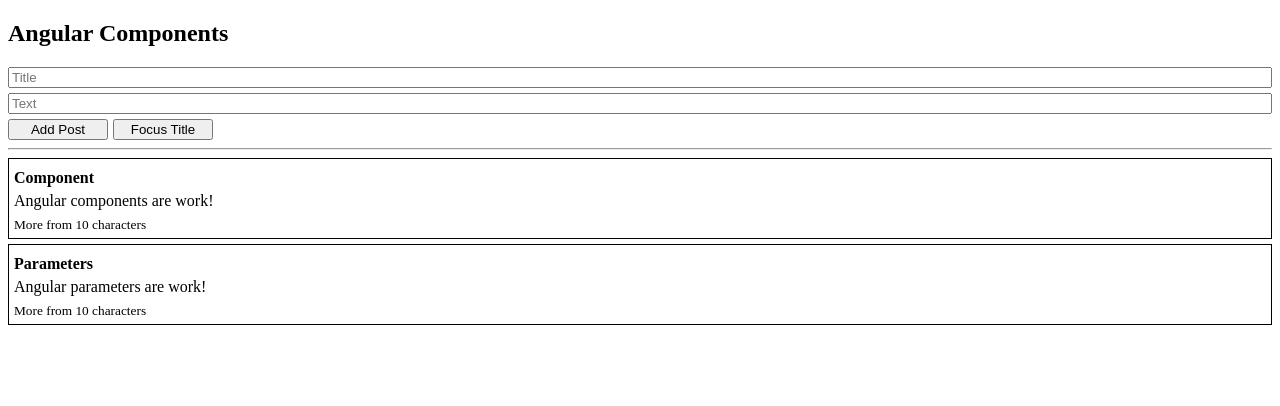
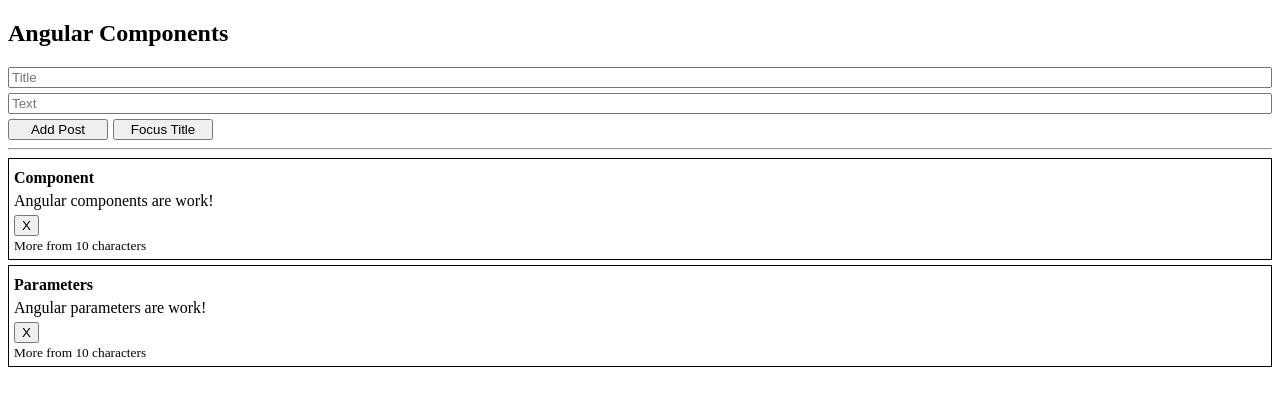
Before and after one commit to Mr-Dev-A13/angular, an Angular app in the folder learning/angular_9/components_in_detail/: page / in a window 1280 px wide. Shown: the top 406 px of the page. Built offline with nearby package versions, Linux system fonts and the light colour scheme.

Commit message:
feat(app): add live cycles of angular component

```diff
--- a/learning/angular_9/components_in_detail/src/app/app.component.html
+++ b/learning/angular_9/components_in_detail/src/app/app.component.html
@@ -9,6 +9,7 @@
     <app-post
       *ngFor="let p of posts"
       [post]="p"
+      (onRemovePost)="removePost($event)"
     >
       <div #postInfoRef>
         <small *ngIf="p.text.length > 10; else lessCharacters">More from 10 characters</small>
--- a/learning/angular_9/components_in_detail/src/app/app.component.ts
+++ b/learning/angular_9/components_in_detail/src/app/app.component.ts
@@ -36,4 +36,7 @@
     this.posts.unshift(post);
   }
 
+  removePost (id: number): void {
+    this.posts = this.posts.filter(post => post.id !== id);
+  }
 }
--- a/learning/angular_9/components_in_detail/src/app/post/post.component.html
+++ b/learning/angular_9/components_in_detail/src/app/post/post.component.html
@@ -3,5 +3,8 @@
   <p class="post-card_text">
     {{post?.text}}
   </p>
+  <button (click)="removePost()">
+    X
+  </button>
   <ng-content></ng-content>
 </div>
--- a/learning/angular_9/components_in_detail/src/app/post/post.component.ts
+++ b/learning/angular_9/components_in_detail/src/app/post/post.component.ts
@@ -1,4 +1,19 @@
-import { Component, ContentChild, ElementRef, Input, OnInit } from '@angular/core';
+import {
+  Component,
+  ContentChild,
+  ElementRef,
+  Input,
+  OnInit,
+  OnChanges,
+  DoCheck,
+  AfterContentInit,
+  AfterContentChecked,
+  AfterViewInit,
+  AfterViewChecked,
+  OnDestroy,
+  Output,
+  EventEmitter,
+} from '@angular/core';
 import { Post } from "../app.component";
 
 @Component({
@@ -8,13 +23,60 @@
   templateUrl: './post.component.html',
   styleUrl: './post.component.scss'
 })
-export class PostComponent implements OnInit {
+export class PostComponent implements
+  OnInit,
+  OnChanges,
+  DoCheck,
+  AfterContentInit,
+  AfterContentChecked,
+  AfterViewInit,
+  AfterViewChecked,
+  OnDestroy
+{
   @Input() post?: Post;
+  @Output() onRemovePost: EventEmitter<number> = new EventEmitter<number>();
   // Static default is false.
   @ContentChild("postInfoRef", {static: true}) postInfoRef?: ElementRef;
 
-  ngOnInit() {
-    // console.log(this.postInfoRef?.nativeElement)
+  removePost () {
+    this.onRemovePost.emit(this.post?.id as number);
   }
 
+  constructor() {
+    // console.log("===> Constructor");
+  };
+
+  ngOnChanges(): void {
+    // console.log("===> OnChanges");
+  };
+
+  ngOnInit(): void {
+    // console.log("===> OnInit");
+  };
+
+  ngDoCheck(): void {
+    // console.log("===> DoCheck");
+  };
+
+  ngAfterContentInit (): void {
+    // console.log("===> AfterContentInit");
+  };
+
+  ngAfterContentChecked (): void {
+    // console.log("===> AfterContentChecked");
+  };
+
+  ngAfterViewInit (): void {
+    // console.log("===> AfterViewInit");
+  };
+
+  ngAfterViewChecked (): void {
+    // console.log("===> AfterViewChecked");
+  };
+
+  ngOnDestroy (): void {
+    // console.log("===> Destroy");
+  };
+
+
 }
```
